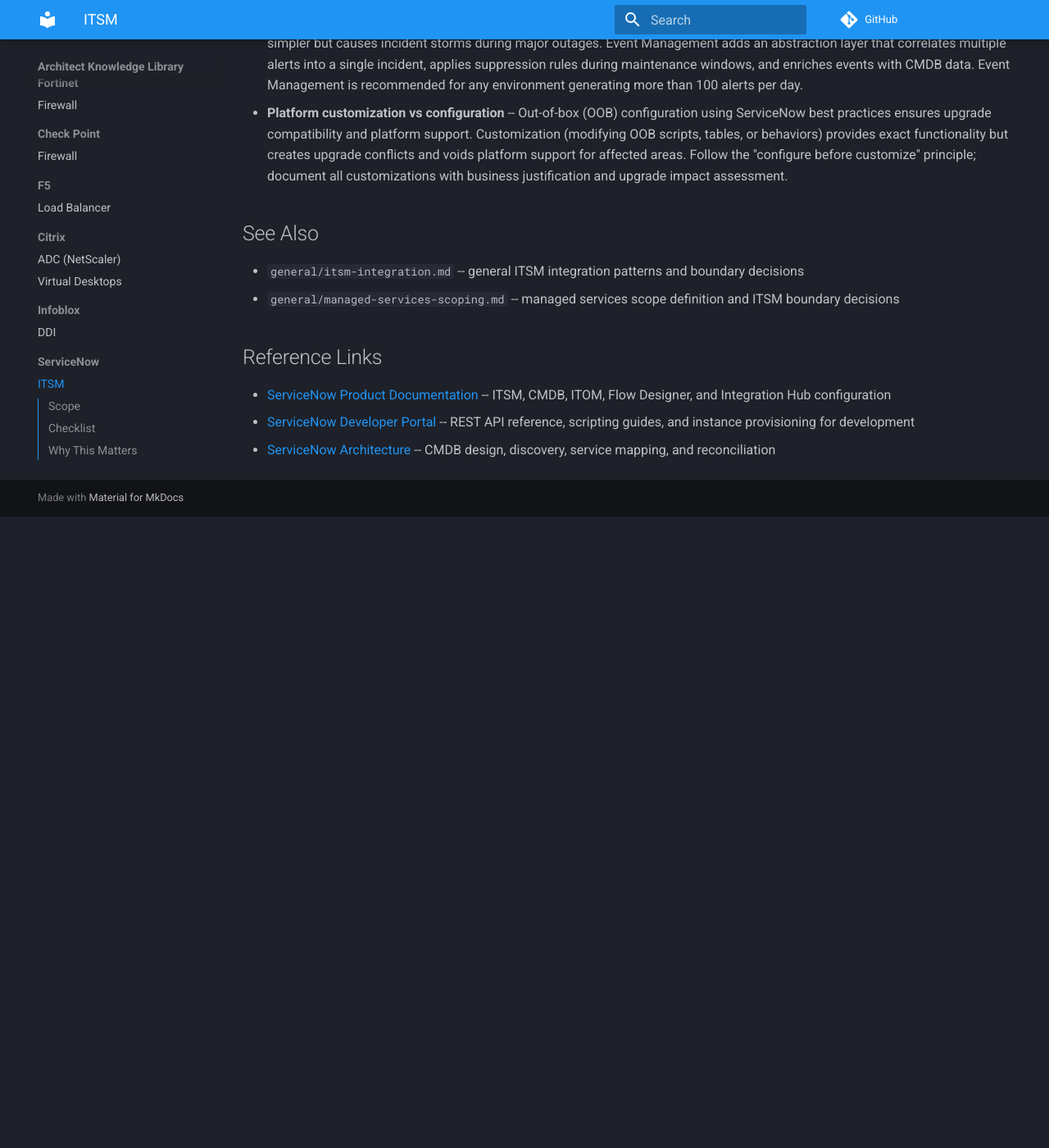
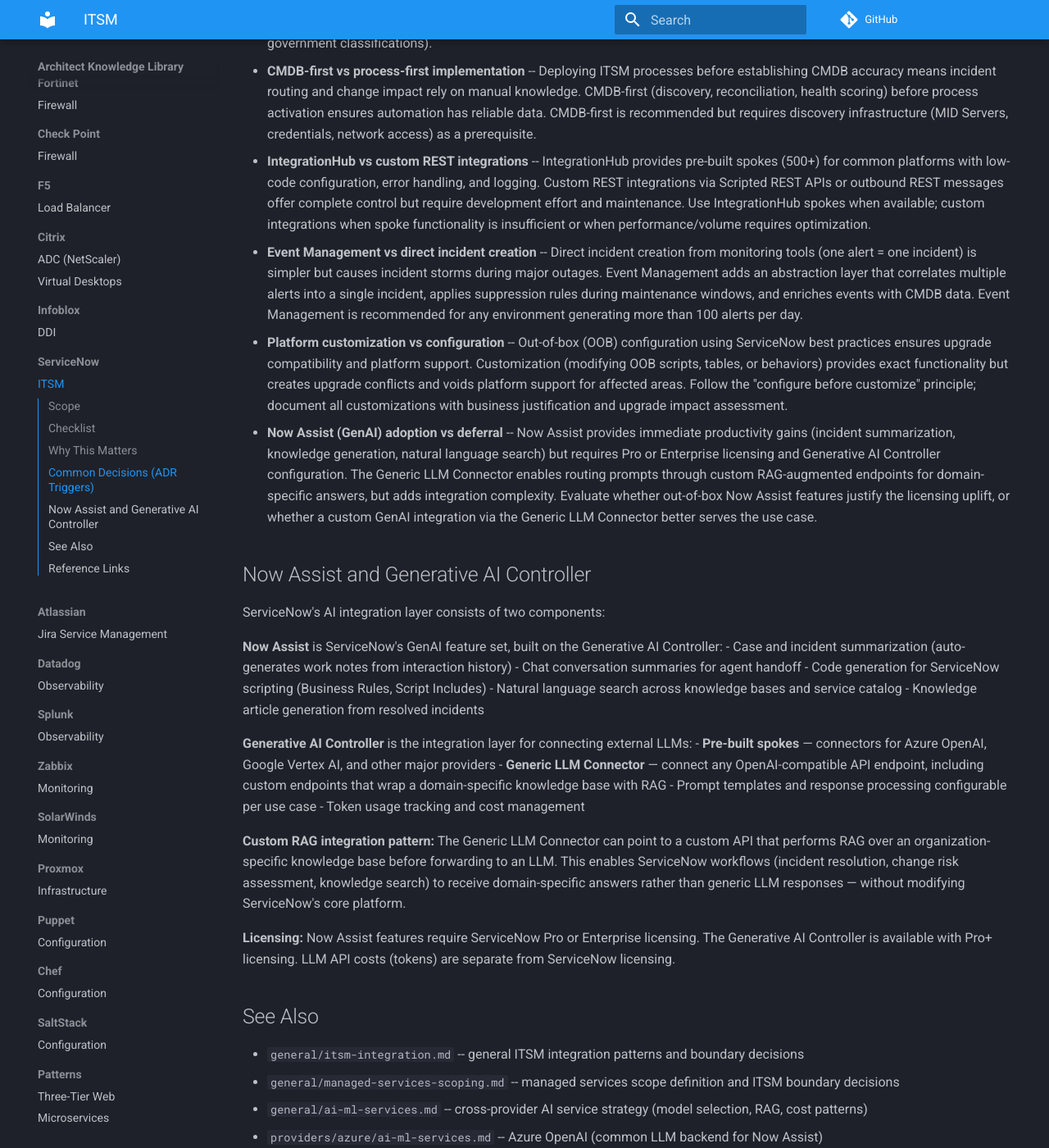
Before and after one commit to ErikEvenson/architect, an MkDocs documentation site: the page built from knowledge/providers/servicenow/itsm.md, in a window 1280 px wide and 1400 px high, scrolled down 2263 px. Shown: the whole window at 82% size. Built offline with MkDocs 1.6.1 and Material for MkDocs 9.7.7, drawn with Linux system fonts in a browser that asks for light colours; comment, search, counter and statistics services are not loaded; before the commit the page ends 2893 px from its top, so only the background shows below that; some of the changed text lies outside the part shown.

Commit message:
Knowledge library: add ServiceNow Now Assist and GenAI Controller
Add Now Assist (GenAI features), Generative AI Controller (LLM
integration layer with pre-built spokes and Generic LLM Connector),
custom RAG integration pattern, licensing notes, and 3 new checklist
items to the ServiceNow knowledge file. Add reference links to
ServiceNow GenAI documentation.

Co-Authored-By: Claude Opus 4.6 (1M context) <noreply@anthropic.com>

```diff
--- a/knowledge/providers/servicenow/itsm.md
+++ b/knowledge/providers/servicenow/itsm.md
@@ -2,7 +2,7 @@
 
 ## Scope
 
-This file covers **ServiceNow** platform architecture for IT service management including instance architecture and deployment (single-instance vs multi-instance, data center selection), ITSM module configuration (incident, change, problem, request), CMDB design (CI classes, identification rules, discovery, reconciliation, health scoring), Flow Designer and workflow automation, Integration Hub and spoke-based integrations, Event Management for alert correlation, ITOM (discovery, service mapping, cloud management), licensing models (ITSM Standard, Professional, Enterprise), API integration patterns (REST, IntegrationHub, MID Server), and managed services operational patterns. For general ITSM integration patterns, see `general/itsm-integration.md`.
+This file covers **ServiceNow** platform architecture for IT service management including instance architecture and deployment (single-instance vs multi-instance, data center selection), ITSM module configuration (incident, change, problem, request), CMDB design (CI classes, identification rules, discovery, reconciliation, health scoring), Flow Designer and workflow automation, Integration Hub and spoke-based integrations, Event Management for alert correlation, ITOM (discovery, service mapping, cloud management), Now Assist and Generative AI Controller (GenAI integration with external LLMs), licensing models (ITSM Standard, Professional, Enterprise), API integration patterns (REST, IntegrationHub, MID Server), and managed services operational patterns. For general ITSM integration patterns, see `general/itsm-integration.md`.
 
 ## Checklist
 
@@ -18,6 +18,9 @@ This file covers **ServiceNow** platform architecture for IT service management
 - [ ] **[Optional]** Is Service Mapping configured to auto-discover application dependencies and create business service maps in the CMDB, rather than relying on manual relationship entry?
 - [ ] **[Optional]** Is Performance Analytics configured with appropriate indicators (KPIs), breakdowns, and dashboards for ITSM metrics (MTTR, change success rate, SLA compliance) with data collection jobs scheduled at appropriate intervals?
 - [ ] **[Optional]** Are domain separation or scoped applications used to isolate data and configuration for multi-tenant managed services scenarios, with appropriate domain visibility rules?
+- [ ] **[Recommended]** Is Now Assist (ServiceNow GenAI) evaluated for the engagement -- Now Assist provides case/incident summarization, chat conversation summaries, code generation for ServiceNow scripting, natural language search, and knowledge article generation, built on the Generative AI Controller?
+- [ ] **[Recommended]** Is the Generative AI Controller configured with the appropriate LLM provider -- pre-built spokes for Azure OpenAI, Google Vertex AI, and other providers, or the Generic LLM Connector for any OpenAI-compatible API endpoint (including custom RAG-augmented endpoints)?
+- [ ] **[Optional]** Is a custom RAG integration evaluated via the Generic LLM Connector -- routing ServiceNow prompts through a domain-specific LLM endpoint that augments responses with organization-specific knowledge, rather than relying solely on generic LLM responses?
 - [ ] **[Recommended]** Is an upgrade and patching strategy defined for ServiceNow -- including family release adoption timeline (N-1 is recommended), upgrade testing procedures on sub-production, and skipping behavior validation for customizations and integrations?
 
 ## Why This Matters
@@ -33,14 +36,40 @@ Integration architecture is critical because ServiceNow typically sits at the ce
 - **IntegrationHub vs custom REST integrations** -- IntegrationHub provides pre-built spokes (500+) for common platforms with low-code configuration, error handling, and logging. Custom REST integrations via Scripted REST APIs or outbound REST messages offer complete control but require development effort and maintenance. Use IntegrationHub spokes when available; custom integrations when spoke functionality is insufficient or when performance/volume requires optimization.
 - **Event Management vs direct incident creation** -- Direct incident creation from monitoring tools (one alert = one incident) is simpler but causes incident storms during major outages. Event Management adds an abstraction layer that correlates multiple alerts into a single incident, applies suppression rules during maintenance windows, and enriches events with CMDB data. Event Management is recommended for any environment generating more than 100 alerts per day.
 - **Platform customization vs configuration** -- Out-of-box (OOB) configuration using ServiceNow best practices ensures upgrade compatibility and platform support. Customization (modifying OOB scripts, tables, or behaviors) provides exact functionality but creates upgrade conflicts and voids platform support for affected areas. Follow the "configure before customize" principle; document all customizations with business justification and upgrade impact assessment.
+- **Now Assist (GenAI) adoption vs deferral** -- Now Assist provides immediate productivity gains (incident summarization, knowledge generation, natural language search) but requires Pro or Enterprise licensing and Generative AI Controller configuration. The Generic LLM Connector enables routing prompts through custom RAG-augmented endpoints for domain-specific answers, but adds integration complexity. Evaluate whether out-of-box Now Assist features justify the licensing uplift, or whether a custom GenAI integration via the Generic LLM Connector better serves the use case.
+
+## Now Assist and Generative AI Controller
+
+ServiceNow's AI integration layer consists of two components:
+
+**Now Assist** is ServiceNow's GenAI feature set, built on the Generative AI Controller:
+- Case and incident summarization (auto-generates work notes from interaction history)
+- Chat conversation summaries for agent handoff
+- Code generation for ServiceNow scripting (Business Rules, Script Includes)
+- Natural language search across knowledge bases and service catalog
+- Knowledge article generation from resolved incidents
+
+**Generative AI Controller** is the integration layer for connecting external LLMs:
+- **Pre-built spokes** — connectors for Azure OpenAI, Google Vertex AI, and other major providers
+- **Generic LLM Connector** — connect any OpenAI-compatible API endpoint, including custom endpoints that wrap a domain-specific knowledge base with RAG
+- Prompt templates and response processing configurable per use case
+- Token usage tracking and cost management
+
+**Custom RAG integration pattern:** The Generic LLM Connector can point to a custom API that performs RAG over an organization-specific knowledge base before forwarding to an LLM. This enables ServiceNow workflows (incident resolution, change risk assessment, knowledge search) to receive domain-specific answers rather than generic LLM responses — without modifying ServiceNow's core platform.
+
+**Licensing:** Now Assist features require ServiceNow Pro or Enterprise licensing. The Generative AI Controller is available with Pro+ licensing. LLM API costs (tokens) are separate from ServiceNow licensing.
 
 ## See Also
 
 - `general/itsm-integration.md` -- general ITSM integration patterns and boundary decisions
 - `general/managed-services-scoping.md` -- managed services scope definition and ITSM boundary decisions
+- `general/ai-ml-services.md` -- cross-provider AI service strategy (model selection, RAG, cost patterns)
+- `providers/azure/ai-ml-services.md` -- Azure OpenAI (common LLM backend for Now Assist)
 
 ## Reference Links
 
 - [ServiceNow Product Documentation](https://docs.servicenow.com/) -- ITSM, CMDB, ITOM, Flow Designer, and Integration Hub configuration
 - [ServiceNow Developer Portal](https://developer.servicenow.com/) -- REST API reference, scripting guides, and instance provisioning for development
-- [ServiceNow Architecture](https://docs.servicenow.com/bundle/latest-it-operations-management/page/product/discovery/concept/multi-source-cmdb.html) -- CMDB design, discovery, service mapping, and reconciliation
+- [ServiceNow Generative AI](https://www.servicenow.com/platform/generative-ai.html) -- Now Assist features, Generative AI Controller, and GenAI use cases
+- [Now Assist](https://www.servicenow.com/platform/now-assist.html) -- Now Assist capabilities, supported workflows, and licensing requirements
+- [Generative AI Controller FAQ](https://www.servicenow.com/community/now-assist-articles/generative-ai-controller-faq/ta-p/2686478) -- GenAI Controller configuration, LLM provider setup, and Generic LLM Connector
```
